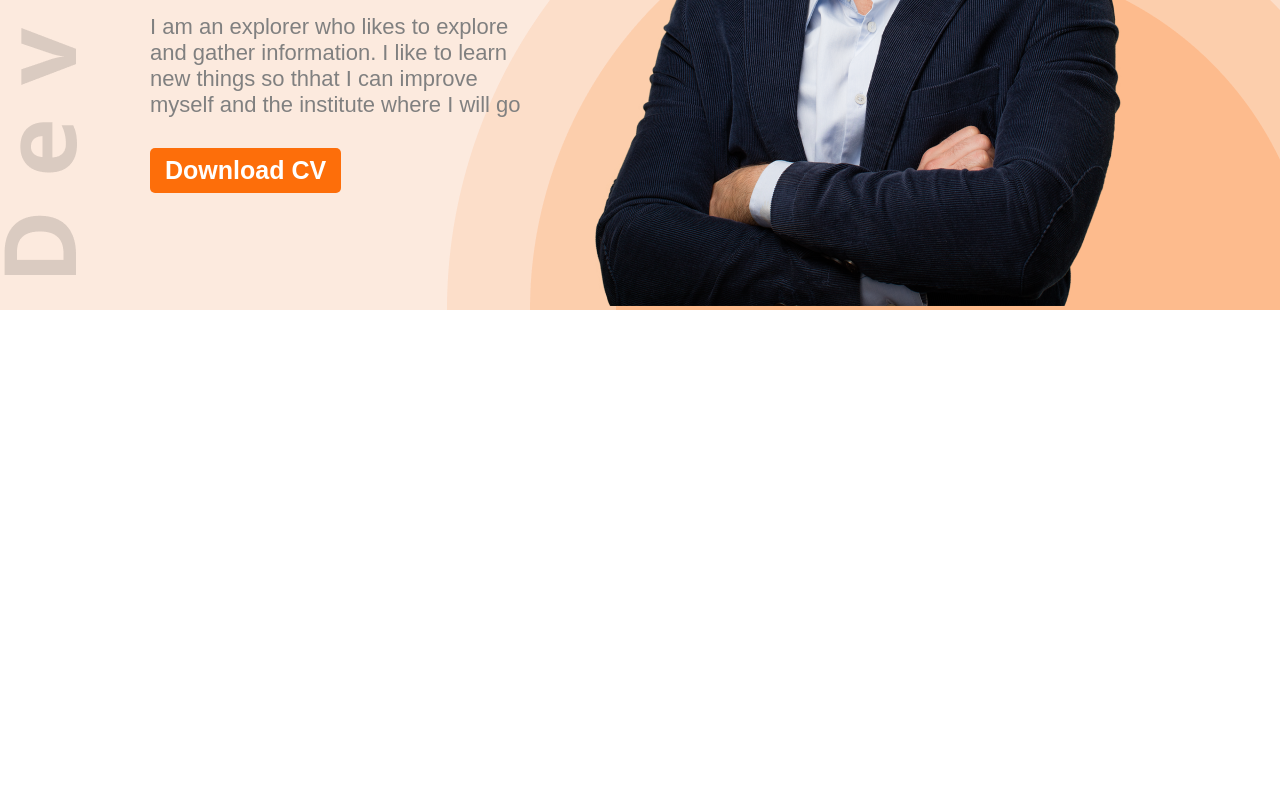
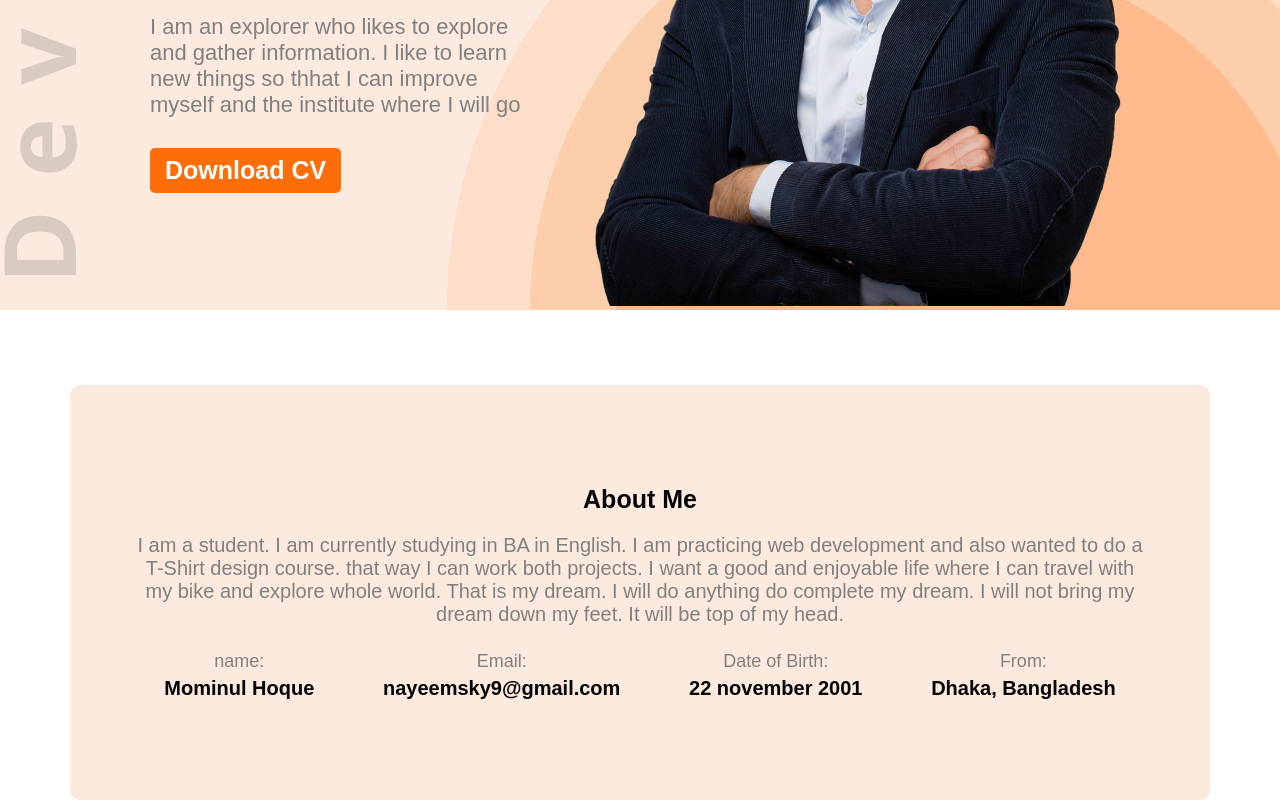
Before and after one commit to NAYEEM332/first-portfolio, a plain HTML site: page index.html in a window 1280 px wide. Shown: the part 522-1322 px from the top of the page. Before the commit the page ends 832 px from the top, so only its background shows below. Drawn offline with Linux system fonts and the light colour scheme; a web font is replaced by a local one.

Commit message:
information input

```diff
--- a/index.html
+++ b/index.html
@@ -40,6 +40,29 @@
 
     <main>
 
+        <section class="about-section">
+            <h4 class="section-title">About Me</h4>
+            <p class="section-description">I am a student. I am currently studying in BA in English. I am practicing web development and also wanted to do a T-Shirt design course. that way I can work both projects. I want a good and enjoyable life where I can travel with my bike and explore whole world. That is my dream. I will do anything do complete my dream. I will not bring my dream down my feet. It will be top of my head.</p>
+            <div class="info-section-container">
+                <div class="info-section">
+                    <p class="info-title">name:</p>
+                    <p class="info-description">Mominul Hoque</p>
+                </div>
+                <div class="info-section">
+                    <p class="info-title">Email:</p>
+                    <p class="info-description">nayeemsky9@gmail.com</p>
+                </div>
+                <div class="info-section">
+                    <p class="info-title">Date of Birth:</p>
+                    <p class="info-description">22 november 2001</p>
+                </div>
+                <div class="info-section">
+                    <p class="info-title">From:</p>
+                    <p class="info-description">Dhaka, Bangladesh</p>
+                </div>
+            </div>
+        </section>
+
     </main>
 
     <footer>
--- a/style/styles.css
+++ b/style/styles.css
@@ -74,3 +74,43 @@ nav ul {
     color: gray;
     margin-bottom: 30px;
 }
+
+/* Main Portion */
+
+/* about section */
+main{
+    max-width: 1140px;
+    margin: 0 auto;
+}
+.about-section{
+    margin-top: 75px;
+    text-align: center;
+    background-color: #fceade;
+    border-radius: 10px;
+    padding: 100px 60px;
+}
+
+.section-title{
+    font-size: 25px;
+    margin-bottom: 20px;
+}
+
+.section-description{
+    color: gray;
+    font-size: 20px;
+}
+.info-section-container{
+    display: flex;
+    /* justify-content: space-evenly; */
+    justify-content: space-around;
+    margin-top: 25px;
+}
+.info-title{
+    font-size: 18px;
+    color: gray;
+}
+.info-description{
+    margin-top: 5px;
+    font-size: 20px;
+    font-weight: 700;
+}
```
